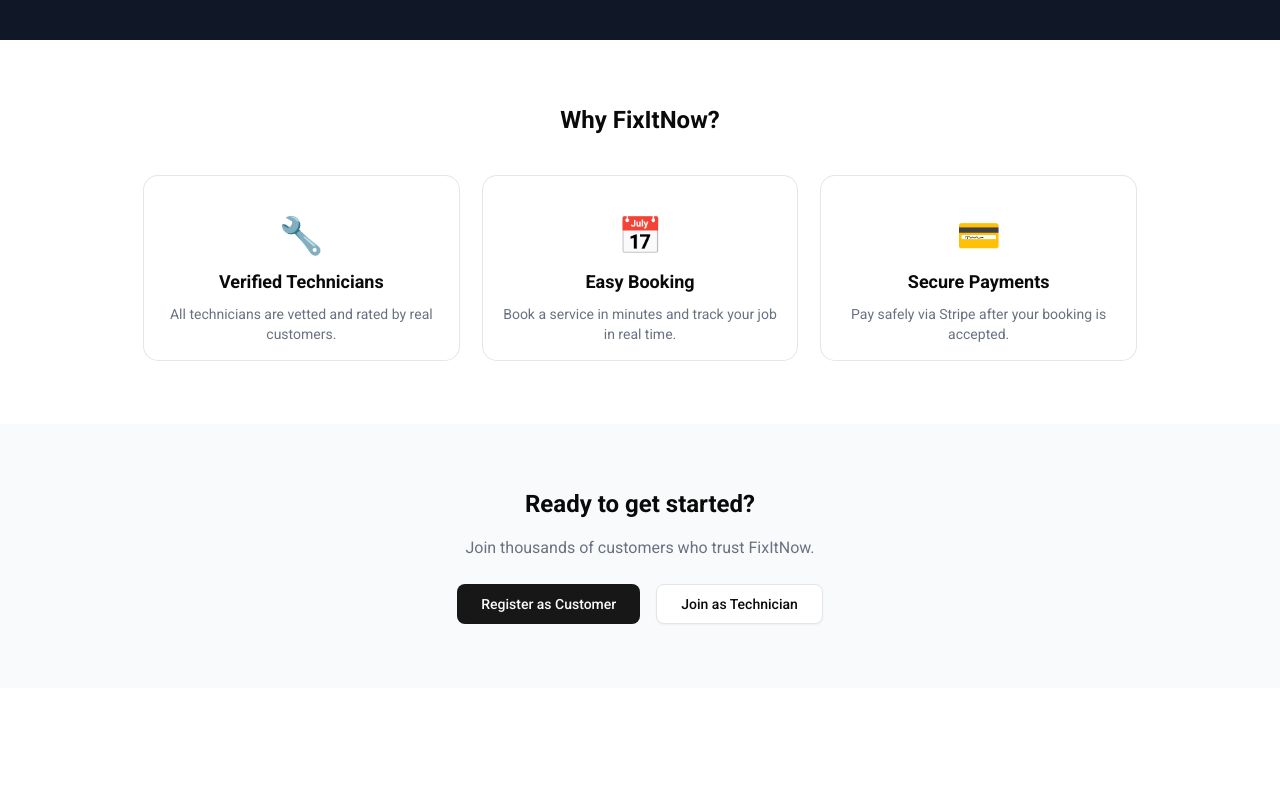
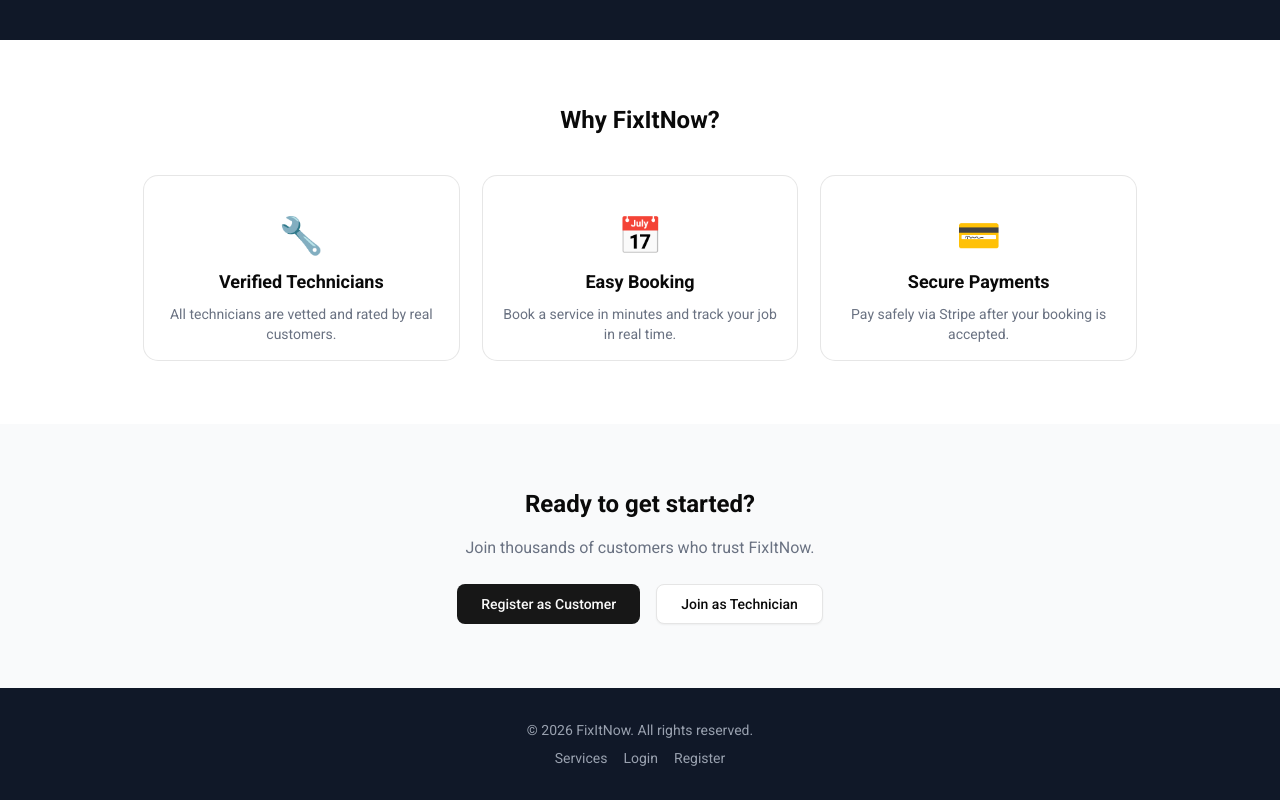
Before and after one commit to mmahadi-ahmedd/FixItNow-Frontend, a Next.js app: page / in a window 1280 px wide. Shown: the part 304-1104 px from the top of the page. Before the commit the page ends 992 px from the top, so only its background shows below. Built offline with nearby package versions, Linux system fonts and the light colour scheme.

Commit message:
added footer

```diff
--- a/app/page.tsx
+++ b/app/page.tsx
@@ -75,7 +75,20 @@ export default function HomePage() {
         </div>
       </section>
 
-
+      <footer className="bg-gray-900 text-gray-400 py-8 px-4 text-center text-sm">
+        <p>© 2026 FixItNow. All rights reserved.</p>
+        <div className="flex gap-4 justify-center mt-2">
+          <Link href="/services" className="hover:text-white">
+            Services
+          </Link>
+          <Link href="/auth/login" className="hover:text-white">
+            Login
+          </Link>
+          <Link href="/auth/register" className="hover:text-white">
+            Register
+          </Link>
+        </div>
+      </footer>
     </main>
   );
 }
```
